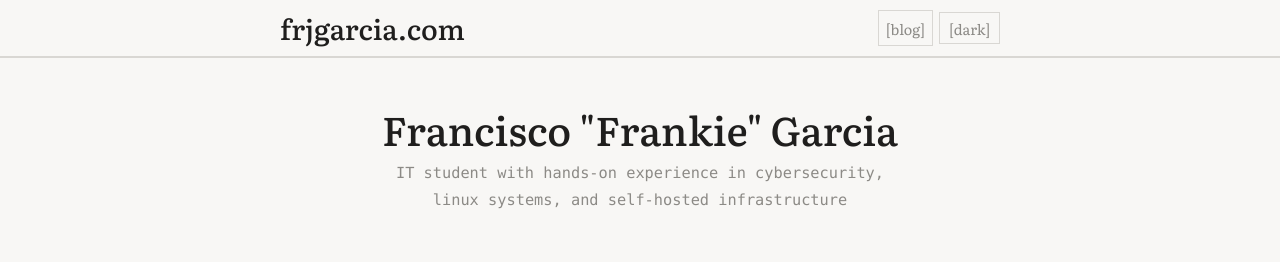
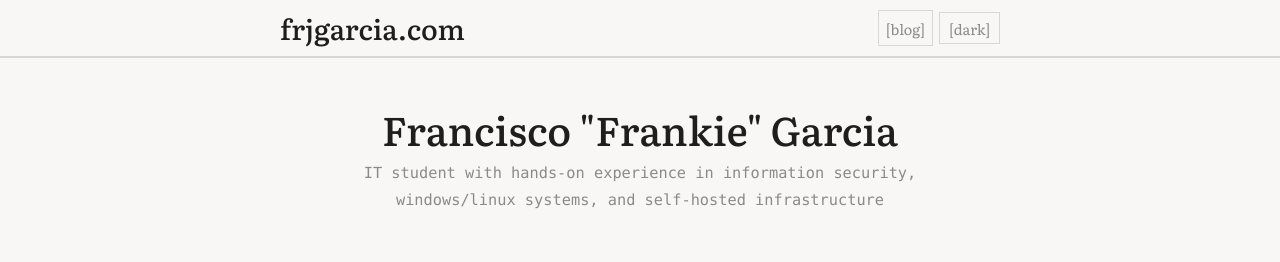
Before and after one commit to frankiejav/frj, a Next.js app: page / in a window 1280 px wide. Shown: the top 262 px of the page. Built offline with nearby package versions, Linux system fonts and the light colour scheme; no server answers.

Commit message:
Modified bio on homepage

```diff
--- a/app/page.tsx
+++ b/app/page.tsx
@@ -6,7 +6,7 @@ export default function Home() {
     <main className={styles.home}>
       <h1 className={styles.name}>Francisco "Frankie" Garcia</h1>
       <p className={styles.tagline}>
-        IT student with hands-on experience in cybersecurity, linux systems,
+        IT student with hands-on experience in information security, windows/linux systems,
         and self-hosted infrastructure
       </p>
 
```
